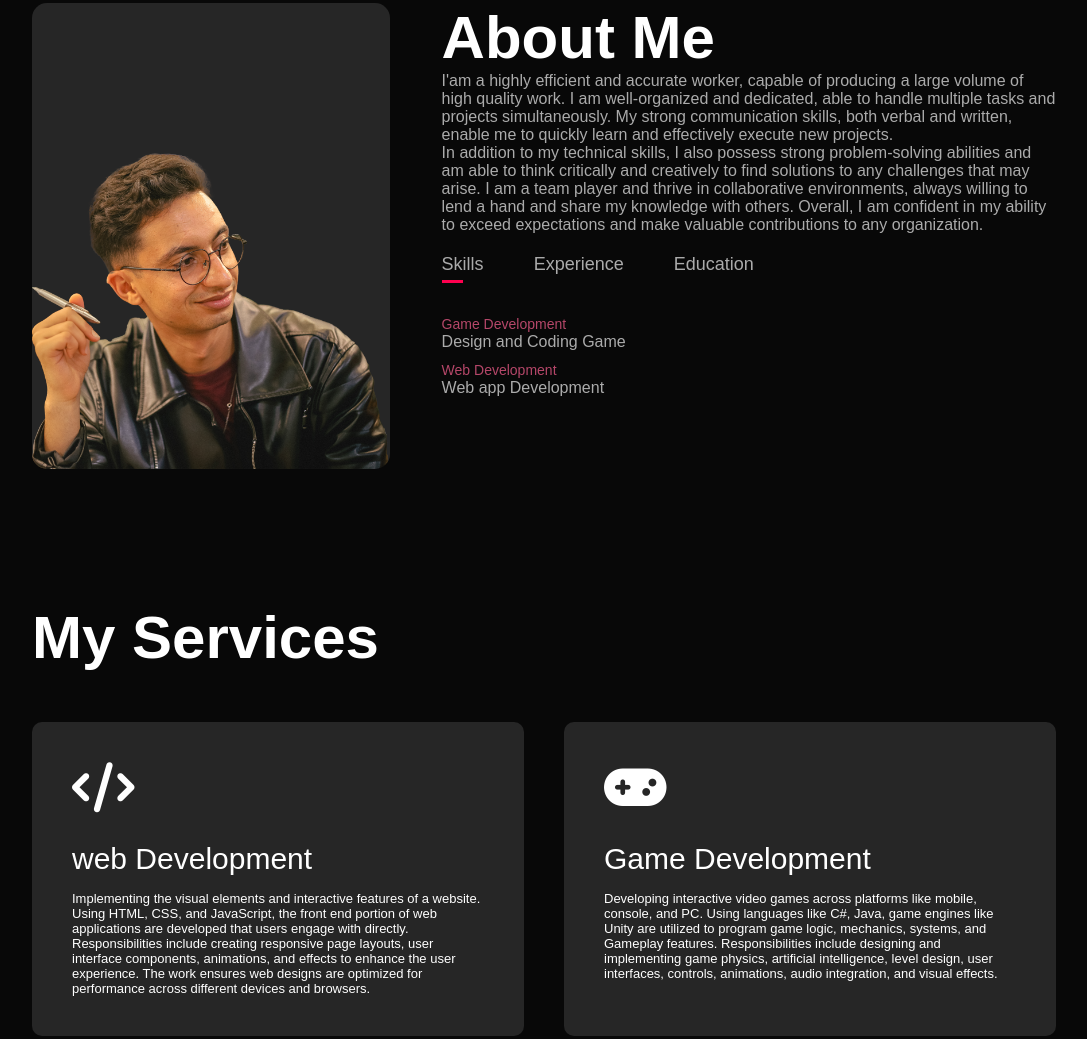
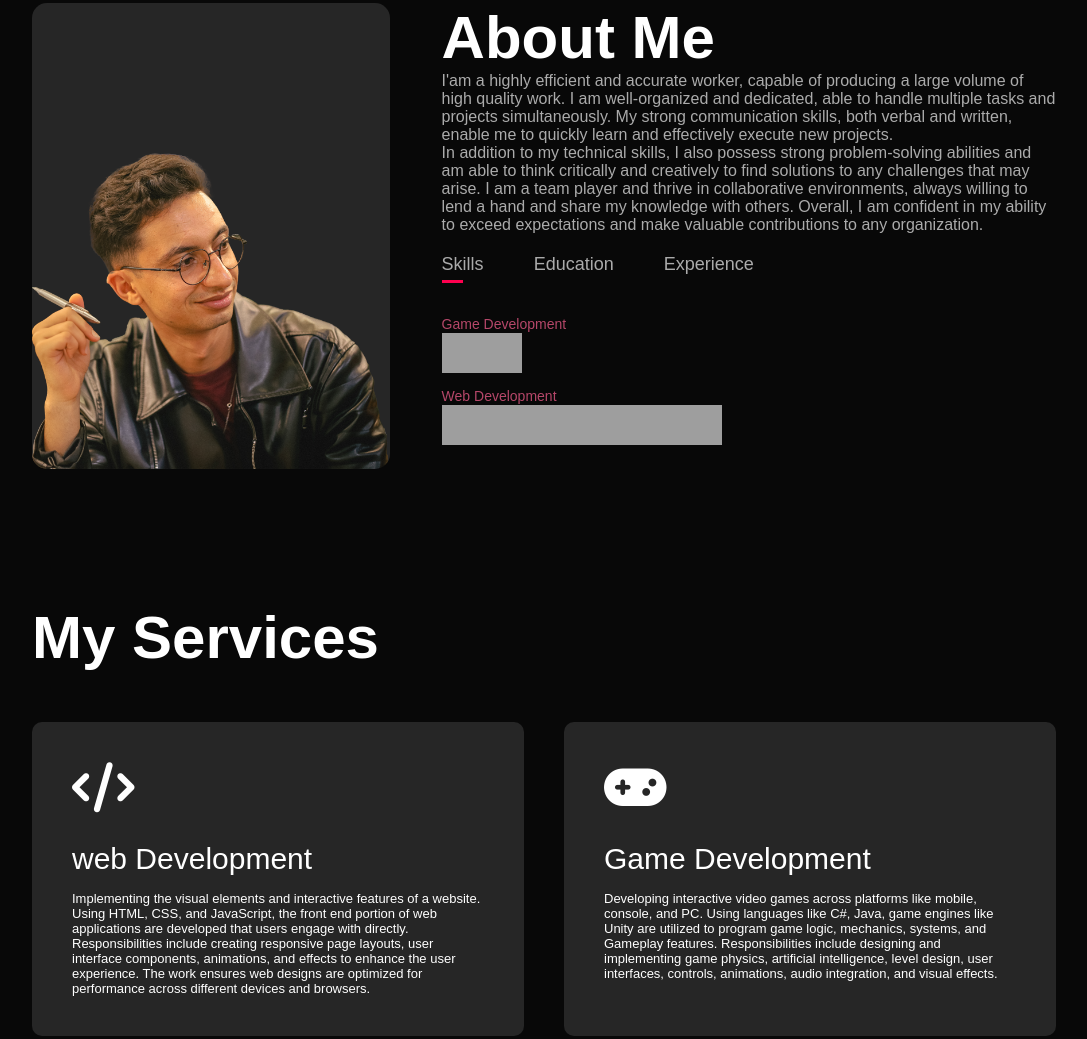
Before and after one commit to alasaidi/Portfolio, a plain HTML site: page index.html in a window 1280 px wide. Shown: the part 887-1926 px from the top of the page, without its empty margins (96-1183 px from the left). Drawn offline with Linux system fonts and the light colour scheme; grey boxes are pictures that could not be loaded.

Commit message:
update info

```diff
--- a/index.html
+++ b/index.html
@@ -61,49 +61,83 @@
             <p class="tab-links active-link" onclick="openTab('skills')">
               Skills
             </p>
-            <p class="tab-links" onclick="openTab('experience')">
-              Experience
+            <p class="tab-links" onclick="openTab('education')">
+              Education
             </p>
-            <p class="tab-links" onclick="openTab('education')">Education</p>
+            <p class="tab-links" onclick="openTab('experience')">Experience</p>
           </div>
           <div class="tab-contents active-tab" id="skills">
             <ul>
               <li>
-                <span>Game Development</span><br />Design and Coding Game
+                <span>Game Development</span><br /><a
+                  href="https://learn.microsoft.com/en-us/dotnet/csharp/tour-of-csharp/" target="_blank"
+                  rel="noreferrer"><img
+                    src="https://raw.githubusercontent.com/devicons/devicon/6910f0503efdd315c8f9b858234310c06e04d9c0/icons/csharp/csharp-line.svg"
+                    alt="csharp" width="40" height="40" /></a><a href="https://unity.com/" target="_blank"
+                  rel="noreferrer"><img
+                    src="https://raw.githubusercontent.com/devicons/devicon/6910f0503efdd315c8f9b858234310c06e04d9c0/icons/unity/unity-original.svg"
+                    alt="unity" width="40" height="40" /></a>
               </li>
-              <li><span>Web Development</span><br />Web app Development</li>
+              <li><span>Web Development</span><br /><a href="https://www.w3.org/css/" alt="CSS3" width="40"
+                  height="40" /><img
+                  src="https://raw.githubusercontent.com/devicons/devicon/6910f0503efdd315c8f9b858234310c06e04d9c0/icons/css3/css3-plain.svg"
+                  alt="css3" width="40" height="40" /></a><a href="https://www.w3.org/html/" target="_blank"
+                  rel="noreferrer"><img
+                    src="https://raw.githubusercontent.com/devicons/devicon/6910f0503efdd315c8f9b858234310c06e04d9c0/icons/html5/html5-plain.svg"
+                    alt="html5" width="40" height="40" /></a><a
+                  href="https://developer.mozilla.org/en-US/docs/Web/JavaScript" target="_blank" rel="noreferrer"><img
+                    src="https://raw.githubusercontent.com/devicons/devicon/6910f0503efdd315c8f9b858234310c06e04d9c0/icons/javascript/javascript-plain.svg"
+                    alt="javascript" width="40" height="40" /></a><a
+                  href="https://developer.mozilla.org/en-US/docs/Web/JavaScript" target="_blank" rel="noreferrer"><img
+                    src="https://raw.githubusercontent.com/devicons/devicon/6910f0503efdd315c8f9b858234310c06e04d9c0/icons/jest/jest-plain.svg"
+                    alt="jest" width="40" height="40" /><a
+                    href="https://dotnet.microsoft.com/en-us/learn/dotnet/what-is-dotnet" alt="css3" width="40"
+                    height="40" /><img
+                    src="https://raw.githubusercontent.com/devicons/devicon/6910f0503efdd315c8f9b858234310c06e04d9c0/icons/dot-net/dot-net-plain.svg"
+                    alt="csharp" width="40" height="40" /></a><a href="https://www.figma.com" target="_blank"
+                  rel="noreferrer"><img
+                    src="https://raw.githubusercontent.com/devicons/devicon/6910f0503efdd315c8f9b858234310c06e04d9c0/icons/figma/figma-original.svg"
+                    alt="html5" width="40" height="40" /></a><a href="https://www.photoshop.com/en" target="_blank"
+                  rel="noreferrer"><img
+                    src="https://raw.githubusercontent.com/devicons/devicon/6910f0503efdd315c8f9b858234310c06e04d9c0/icons/photoshop/photoshop-original.svg"
+                    alt="photoshop" width="40" height="40" /></a></li>
+            </ul>
+          </div>
+          <div class="tab-contents" id="education">
+            <ul>
+              <li>
+                <span> 01/2024 – Current </span><br />Full-Stack Development<br />
+                Hack Your Future Coding School, Belgium
+              </li>
+              <li>
+                <span> 09/2019 – 12/2021 </span><br />E-commerce Master
+                degree<br />
+                At higher institute of management Gabes, Tunisia
+              </li>
+              <li>
+                <span> 09/2016 – 06/2019 ]</span><br />IT management
+                Bachelor's degree <br />At higher institute of management
+                Gabes, Tunisia
+              </li>
             </ul>
           </div>
           <div class="tab-contents" id="experience">
             <ul>
               <li>
-                <span> 23/05/2023 – Current </span><br />
+                <span> 05/2023 – 04/2024 </span><br />
                 Project coordinator at service civil international
               </li>
               <li>
-                <span>31/12/2021 – 30/04/2023</span><br />
+                <span>12/2021 – 04/2023</span><br />
                 IT Manager at Lassoued painting company
               </li>
               <li>
-                <span>3/01/2019 – 13/04/2019</span><br />
+                <span>01/2019 – 04/2019</span><br />
                 Game Developer Intern at Mobge LTD
               </li>
             </ul>
           </div>
-          <div class="tab-contents" id="education">
-            <ul>
-              <li>
-                <span> 13/09/2019 – 15/12/2021 </span><br />E-commerce Master
-                degree<br />
-                At higher institute of management Gabes, Tunisia
-              </li>
-              <li>
-                <span> 13/09/2016 – 20/06/2019 ]</span><br />IT management
-                Bachelor's degree <br />At higher institute of management
-                Gabes, Tunisia
-              </li>
-            </ul>
-          </div>
+
         </div>
       </div>
     </div>
@@ -163,13 +197,12 @@
         <div class="work">
           <img src="./style/images/work-3.png" alt="work2" />
           <div class="layer">
-            <h3>Rock Paper Scissor Game</h3>
+            <h3>Weather App</h3>
             <p>
-              Rock Paper Scissor Game using HTML, CSS and JavaScript.
-
+              Weather app allows users to check the weather for any of their favorite cities. All cities that are saved
+              to Core Data will be listed on the initial view controller.
             </p>
-            <a href="https://github.com/alasaidi/rock-paper-scissor" target="_blank"><i
-                class="fa-brands fa-github"></i></a>
+            <a href="https://github.com/alasaidi/Weather-App" target="_blank"><i class="fa-brands fa-github"></i></a>
           </div>
         </div>
         <div class="work">
@@ -195,7 +228,7 @@
         <div class="contact-left">
           <h1 class="sub-title">Contact Me</h1>
           <p><i class="fa-solid fa-envelope"></i>alasaidi55@gmail.com</p>
-          <p><i class="fa-solid fa-phone"></i>+32467822216</p>
+          <p><i class="fa-solid fa-phone"></i>+21654488272</p>
           <div class="social-icons">
             <a href="https://www.facebook.com/ala.saidi.58"><i class="fa-brands fa-facebook"></i></a>
             <a href="https://www.instagram.com/ala.saidi_/"><i class="fa-brands fa-instagram"></i></a>
--- a/src/main.js
+++ b/src/main.js
@@ -34,8 +34,7 @@ const closeMenu = () => {
 };
 
 // --------Submit a Form to Google Sheets-------------
-const scriptURL =
-  "https://script.google.com/macros/s/AKfycbzJB3GXTebEKbHvIJigwhK_IWR8_pXoiYYGyxi-sPQofRt8yQDwScGAyImsTdYdnGke/exec";
+const scriptURL = "https://script.google.com/macros/s/AKfycbzJB3GXTebEKbHvIJigwhK_IWR8_pXoiYYGyxi-sPQofRt8yQDwScGAyImsTdYdnGke/exec";
 const form = document.forms["submit-to-google-sheet"];
 const msg = document.getElementById("msg");
 
```
Also changed, not shown: style/images/work-3.png, style/images/work-33.png (added), 1 other file.
